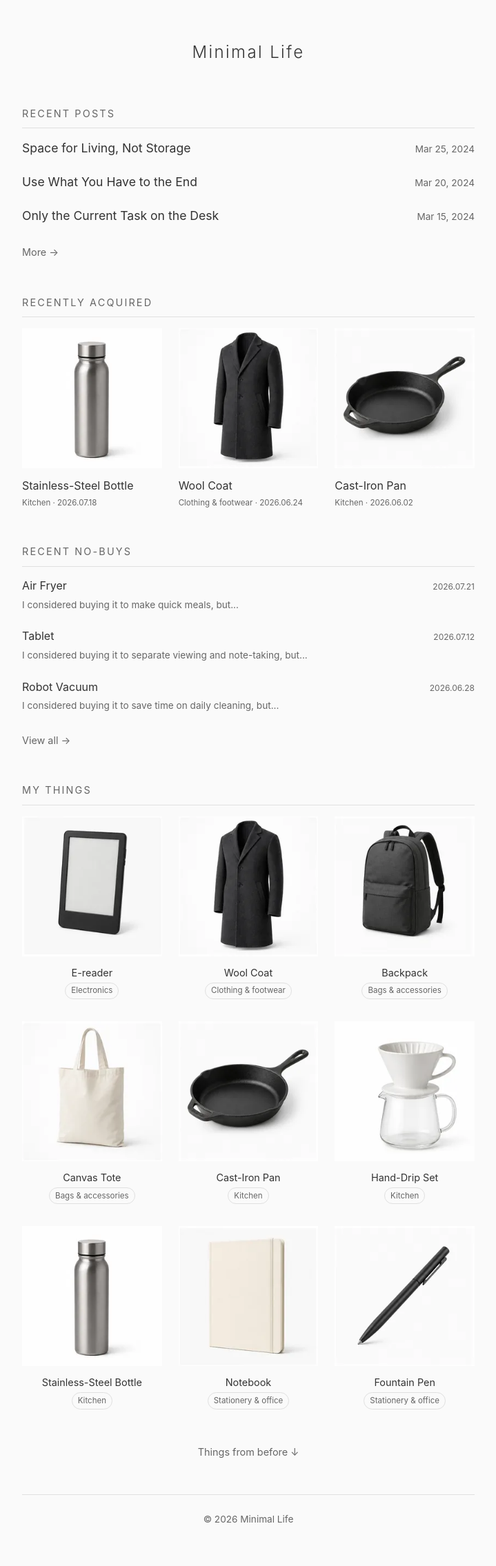
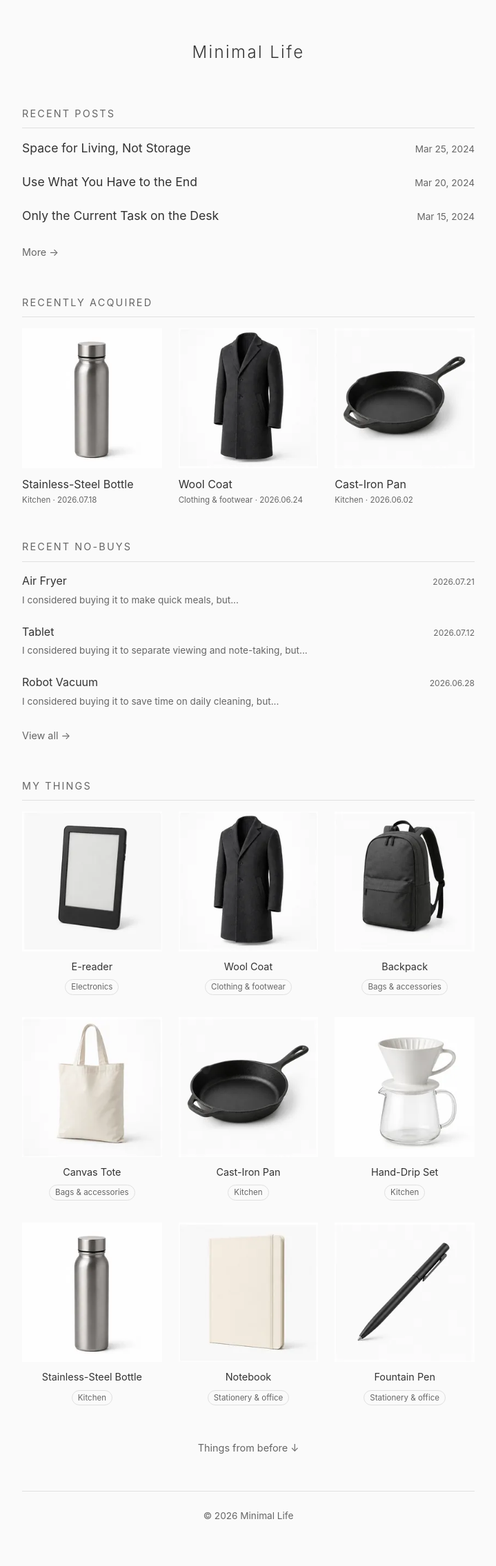
Before and after one commit to ipari/minimal-life, a Jekyll site: the page built from en/index.html, in a window 1280 px wide. Shown: the whole page at 69% size, without its empty margins (280-999 px from the left). Built offline with Jekyll 4.4.1, drawn with Linux system fonts in a browser that asks for light colours.

Commit message:
Refine card content rhythm

```diff
--- a/assets/css/style.css
+++ b/assets/css/style.css
@@ -198,6 +198,7 @@
 }
 
 .recent-item-card {
+  display: block;
   color: var(--color-text);
   text-decoration: none;
 }
@@ -223,12 +224,14 @@
 .recent-item-info h3 {
   font-size: 1rem;
   font-weight: 400;
+  line-height: 1.4;
 }
 
 .recent-item-info p {
-  margin-top: 0.15rem;
+  margin-top: var(--space-1);
   color: var(--color-text-light);
   font-size: 0.72rem;
+  line-height: 1.4;
 }
 
 .review-list {
@@ -313,7 +316,7 @@
   }
 
   .page-card-thumbnail {
-    margin-bottom: 0.4rem;
+    margin-bottom: var(--space-2);
   }
 
   .page-card-title {
@@ -327,6 +330,7 @@
 }
 
 .page-card {
+  display: block;
   text-decoration: none;
   color: var(--color-text);
 }
@@ -356,6 +360,7 @@
 .page-card-title {
   font-size: 0.9rem;
   font-weight: 400;
+  line-height: 1.4;
   text-align: center;
   transition: color 0.2s ease;
 }
@@ -367,12 +372,12 @@
   border-radius: 999px;
   color: var(--color-text-light);
   font-size: 0.72rem;
-  line-height: 1.5;
+  line-height: 1.4;
 }
 
 .page-card .category-badge {
   display: table;
-  margin: 2px auto 0;
+  margin: var(--space-2) auto 0;
 }
 
 .page-card-date {
```
